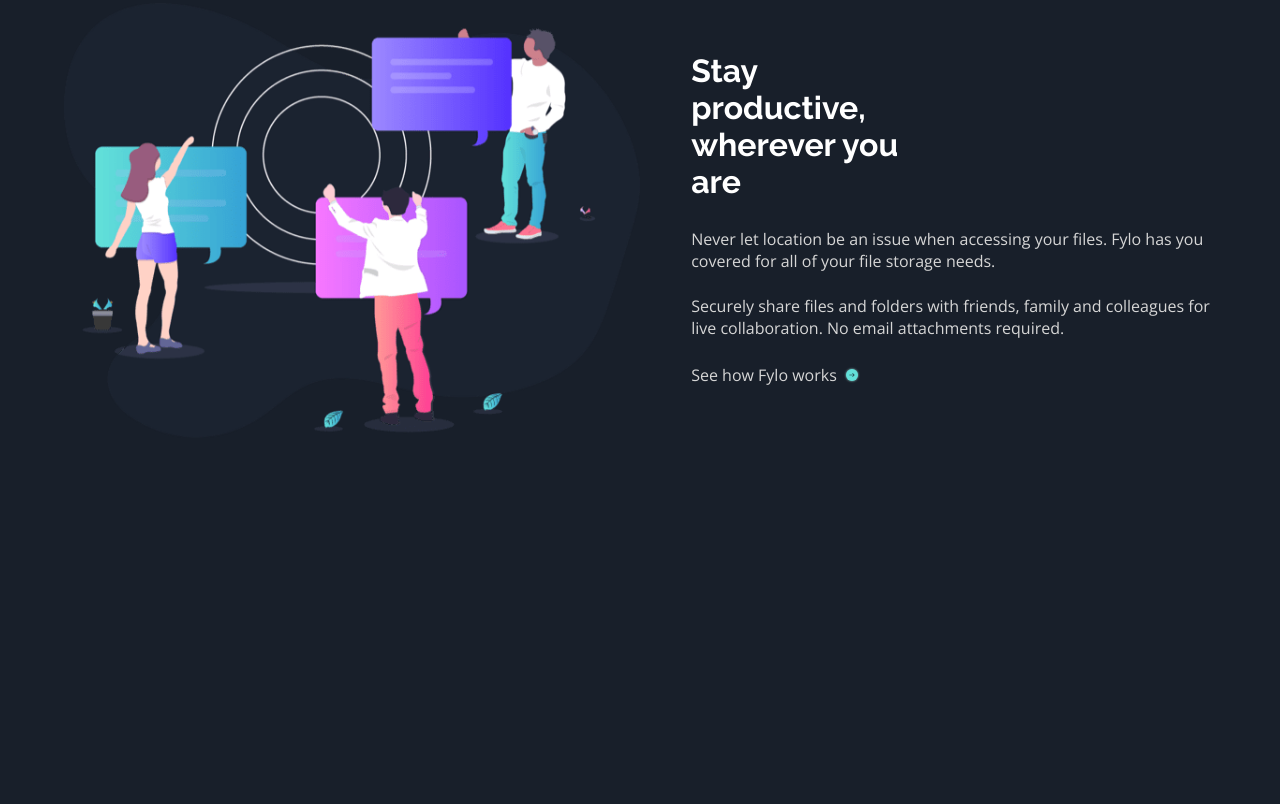
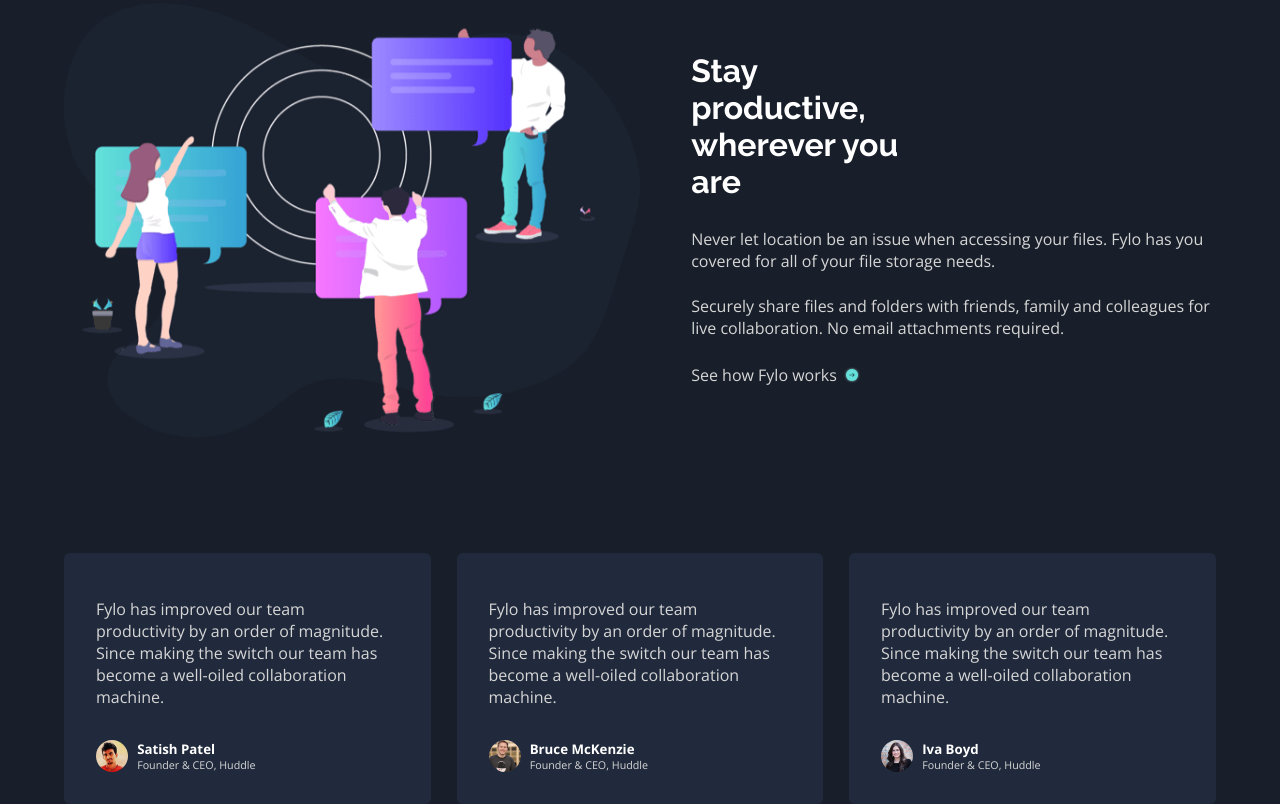
Before and after one commit to Omar-Code-Coding/Fylo-landing-page, a website: page index.html in a window 1280 px wide. Shown: the part 1594-2398 px from the top of the page. Before the commit the page ends 2032 px from the top, so only its background shows below. Drawn offline with nearby package versions, Linux system fonts and the light colour scheme.

Commit message:
Minor: add Review section

```diff
--- a/index.html
+++ b/index.html
@@ -109,35 +109,51 @@
      <img src="/images/icon-arrow.svg" alt="arrow icon">
    </a>
   </div>
+
+
+                  <!------------Review section------------>
+  <div class="review">
+    <div class="review__item item1">
+     <p class="review__text">Fylo has improved our team
+      productivity by an order of magnitude.
+      Since making the switch our team has
+      become a well-oiled collaboration machine.</p>
+     <img src="/images/profile-1.jpg" alt="satish patel" class="review__img">
+     <div class="review__profile">
+       <h5 class="review__name">Satish Patel</h5>
+       <h6 class="review__title">Founder & CEO, Huddle</h6>
+     </div>
+    </div>
+
+    <div class="review__item item4">
+     <p class="review__text">Fylo has improved our team
+      productivity by an order of magnitude.
+      Since making the switch our team has
+      become a well-oiled collaboration machine.</p>
+     <img src="/images/profile-2.jpg" alt="bruce mckenzie" class="review__img">
+     <div class="review__profile">
+       <h5 class="review__name">Bruce McKenzie</h5>
+       <h6 class="review__title">Founder & CEO, Huddle</h6>
+     </div>
+    </div>
+
+    <div class="review__item item3">
+     <p class="review__text">Fylo has improved our team
+      productivity by an order of magnitude.
+      Since making the switch our team has
+      become a well-oiled collaboration machine.</p>
+     <img src="/images/profile-3.jpg" alt="Iva boyd" class="review__img">
+     <div class="review__profile">
+       <h5 class="review__name">Iva Boyd</h5>
+       <h6 class="review__title">Founder & CEO, Huddle</h6>
+     </div>
+    </div>
+  </div>
   <!--
 
 
 
 
-
-
-
-
-
-
-
-  Fylo has improved our team productivity by an order of magnitude. Since making the switch our team has
-  become a well-oiled collaboration machine.
-
-  Satish Patel
-  Founder & CEO, Huddle
-
-  Fylo has improved our team productivity by an order of magnitude. Since making the switch our team has
-  become a well-oiled collaboration machine.
-
-  Bruce McKenzie
-  Founder & CEO, Huddle
-
-  Fylo has improved our team productivity by an order of magnitude. Since making the switch our team has
-  become a well-oiled collaboration machine.
-
-  Iva Boyd
-  Founder & CEO, Huddle
 
   Get early access today
 
--- /dev/null
+++ b/sass/_reviews.scss
@@ -0,0 +1,35 @@
+.review {
+    display: grid;
+    grid-template-columns: repeat(auto-fit, minmax(rem(280), 1fr));
+    grid-column: center-start / center-end;
+    grid-gap: 0 2vw;
+
+    &__item {
+        display: flex;
+        flex-wrap: wrap;
+        max-width: rem(380);
+        padding: rem(40) rem(35) rem(28) rem(28);
+        border-radius: rem(5);
+        background-color: $color-primary-4;
+    }
+
+    &__img {
+        width: rem(28);
+        height: rem(28);
+        margin-top: rem(28);
+        border-radius: 50%;
+    }
+
+    &__profile {
+        margin: rem(28) 0 0 rem(8); // adds margin to top and bottom between
+                                    // review__text and review__profile
+    }
+
+    &__name {
+        color: $color-neutral-1;
+    }
+
+    &__title {
+        font-weight: 400;
+    }
+}
--- a/sass/main.scss
+++ b/sass/main.scss
@@ -5,6 +5,7 @@
 @import 'header';
 @import 'features';
 @import 'story';
+@import 'reviews';
 @import 'footer';
 
 @import 'media';
```
Also changed, not shown: css/main.css, sass/_statements.scss (deleted).
